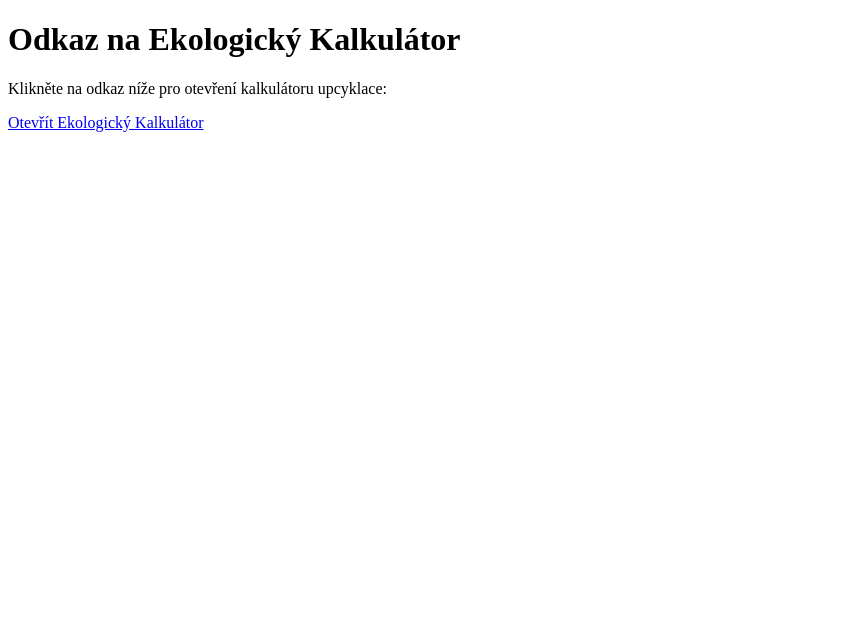
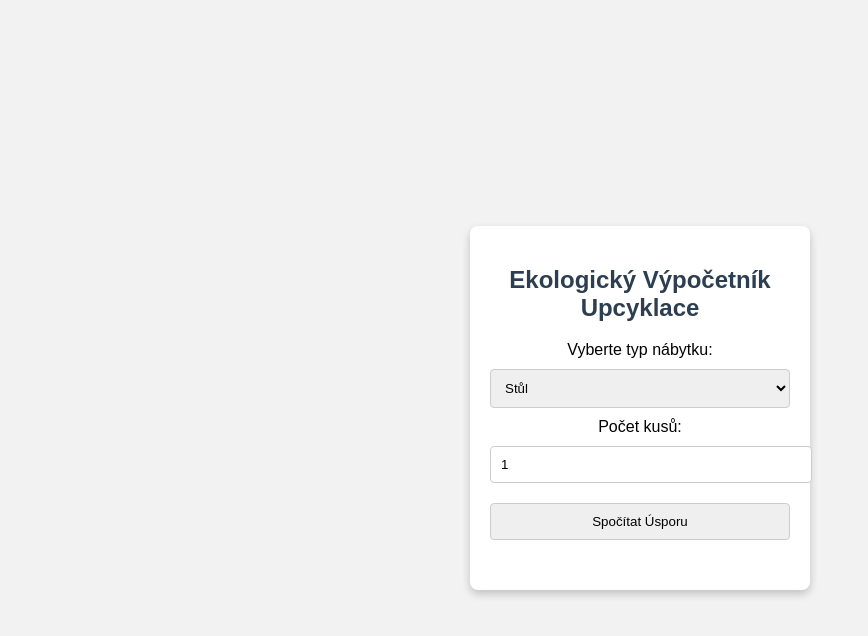
Before and after one commit to Xkrik/Xkrik.github.io, a plain HTML site: page index.html in a window 1280 px wide. Shown: the whole page, without its empty margins (0-868 px from the left). Drawn offline with Linux system fonts and the light colour scheme.

Commit message:
Add files via upload

```diff
--- a/index.html
+++ b/index.html
@@ -1,13 +1,31 @@
 <!DOCTYPE html>
-<html lang="cs">
+<html lang="en" >
 <head>
-    <meta charset="UTF-8">
-    <meta name="viewport" content="width=device-width, initial-scale=1.0">
-    <title>Odkaz na Ekologický Kalkulátor</title>
+  <meta charset="UTF-8">
+  <title>EKO-vypocetnik</title>
+  <link rel="stylesheet" href="./style.css">
+
 </head>
 <body>
-    <h1>Odkaz na Ekologický Kalkulátor</h1>
-    <p>Klikněte na odkaz níže pro otevření kalkulátoru upcyklace:</p>
-    <a href="https://codepen.io/xkrik/pen/XWvoqpr" target="_blank">Otevřít Ekologický Kalkulátor</a>
+<!-- partial:index.partial.html -->
+<div class="calculator">
+    <h2>Ekologický Výpočetník Upcyklace</h2>
+    <label for="furnitureType">Vyberte typ nábytku:</label>
+    <select id="furnitureType">
+        <option value="table">Stůl</option>
+        <option value="chair">Židle</option>
+        <option value="wardrobe">Skříň</option>
+    </select>
+
+    <label for="quantity">Počet kusů:</label>
+    <input type="number" id="quantity" min="1" value="1">
+
+    <button onclick="calculateImpact()">Spočítat Úsporu</button>
+
+    <div id="result" class="result"></div>
+</div>
+<!-- partial -->
+  <script  src="./script.js"></script>
+
 </body>
 </html>
--- /dev/null
+++ b/script.js
@@ -0,0 +1,17 @@
+function calculateImpact() {
+    const furnitureType = document.getElementById("furnitureType").value;
+    const quantity = parseInt(document.getElementById("quantity").value);
+
+    // Emisní hodnoty v kg CO₂ na kus
+    const emissions = {
+        table: 50,  // Stůl: 50 kg CO₂
+        chair: 15,  // Židle: 15 kg CO₂
+        wardrobe: 100 // Skříň: 100 kg CO₂
+    };
+
+    const savedCO2 = emissions[furnitureType] * quantity;
+
+    // Výsledek
+    document.getElementById("result").innerText =
+        `Upcyklací ${quantity} kusu/kusů typu '${furnitureType}' jste ušetřili přibližně ${savedCO2} kg CO₂!`;
+}
--- /dev/null
+++ b/style.css
@@ -0,0 +1,31 @@
+body {
+    font-family: Arial, sans-serif;
+    display: flex;
+    justify-content: center;
+    align-items: center;
+    height: 100vh;
+    background-color: #f2f2f2;
+}
+.calculator {
+    background-color: #fff;
+    padding: 20px;
+    border-radius: 8px;
+    box-shadow: 0 4px 8px rgba(0, 0, 0, 0.2);
+    width: 300px;
+    text-align: center;
+}
+h2 {
+    color: #2c3e50;
+}
+select, input[type="number"], button {
+    width: 100%;
+    margin: 10px 0;
+    padding: 10px;
+    border: 1px solid #ccc;
+    border-radius: 4px;
+}
+.result {
+    margin-top: 20px;
+    font-size: 18px;
+    color: #16a085;
+}
```
